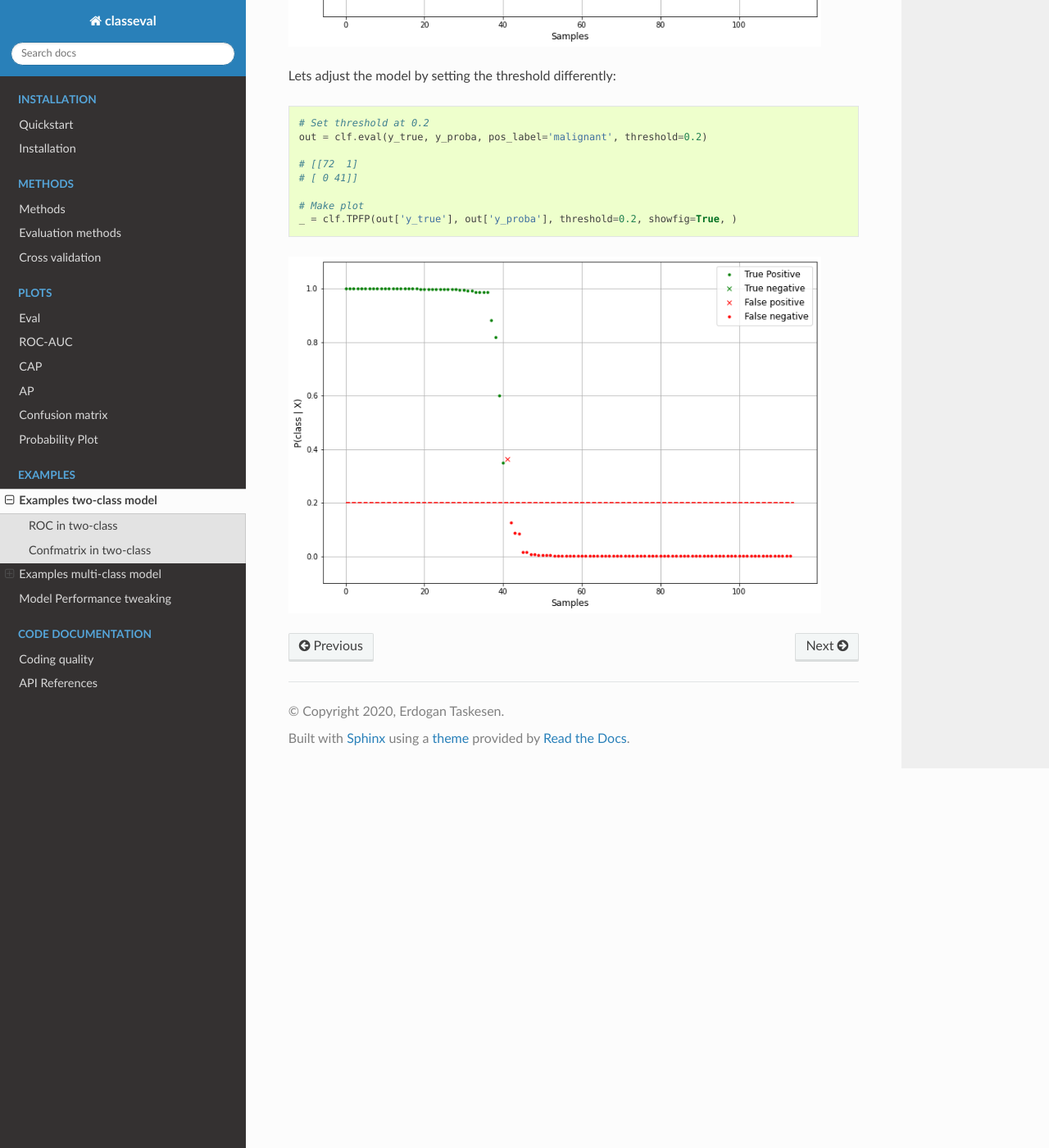
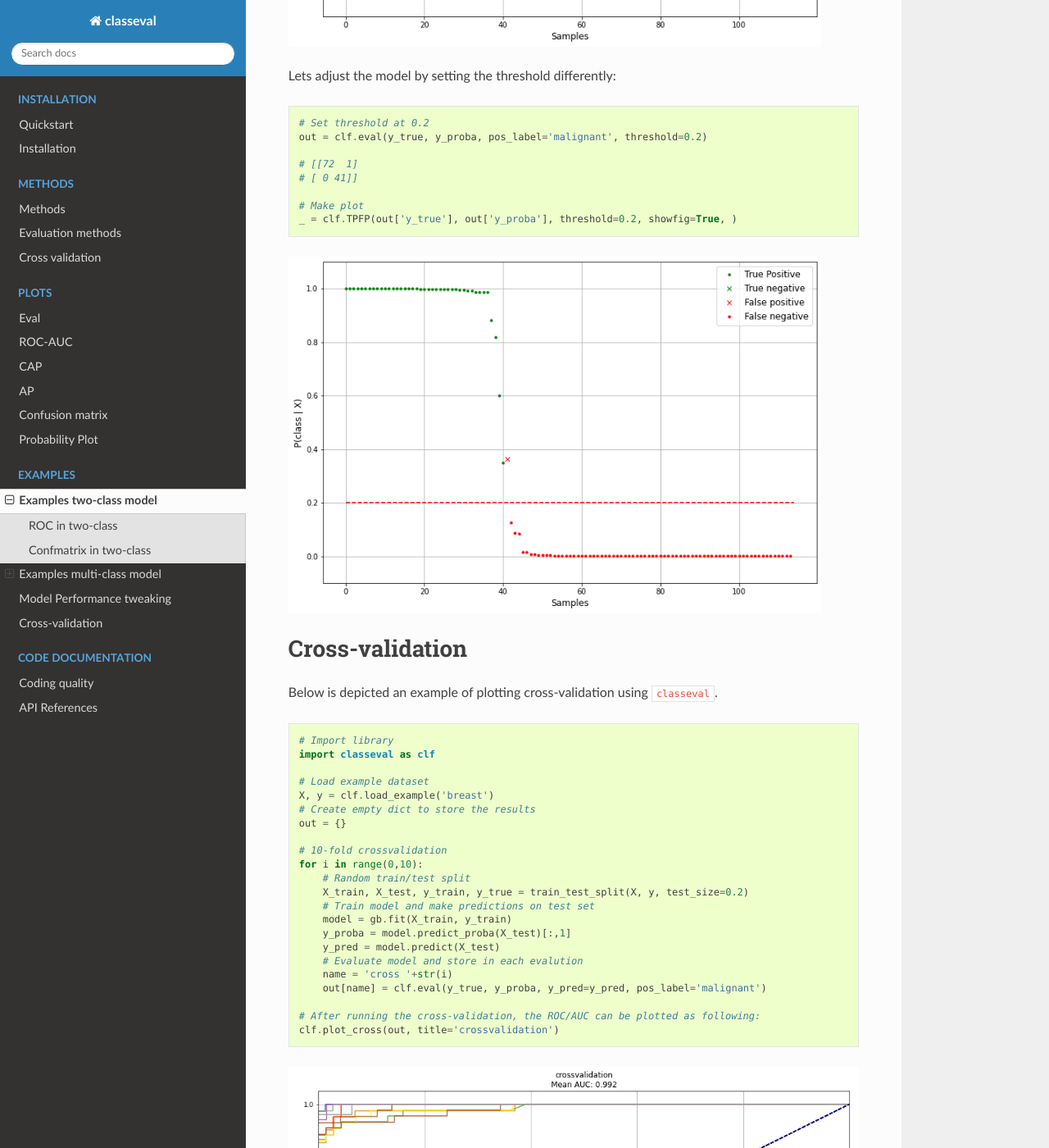
Before and after one commit to erdogant/classeval, a Sphinx documentation site: the page built from docs/source/Examples.rst, in a window 1280 px wide and 1400 px high, scrolled down 7094 px. Shown: the whole window at 82% size. Built offline with Sphinx 7.4.7 and the Read the Docs theme 2.0.0, drawn with Linux system fonts in a browser that asks for light colours.

Commit message:
crossvalidation updates

```diff
--- a/docs/source/Examples.rst
+++ b/docs/source/Examples.rst
@@ -225,7 +225,6 @@ Normalized confusion matrix
 Model Performance tweaking
 '''''''''''''''''''''''''''''
 
-
 It can be desired to tweak the performance of the model and thereby adjust, for example the number of False postives. With ``classeval`` it is easy to determine the most desired model.
 
 Lets start with a simple model.
@@ -280,3 +279,39 @@ Lets adjust the model by setting the threshold differently:
 
 .. figure:: ../figs/multiclass_threshold_02.png
     :scale: 90%
+
+
+Cross-validation
+'''''''''''''''''''''''''''''
+
+Below is depicted an example of plotting cross-validation using ``classeval``.
+
+
+.. code:: python
+
+    # Import library
+    import classeval as clf
+
+    # Load example dataset
+    X, y = clf.load_example('breast')
+    # Create empty dict to store the results
+    out = {}
+
+    # 10-fold crossvalidation
+    for i in range(0,10):
+        # Random train/test split
+        X_train, X_test, y_train, y_true = train_test_split(X, y, test_size=0.2)
+        # Train model and make predictions on test set
+        model = gb.fit(X_train, y_train)
+        y_proba = model.predict_proba(X_test)[:,1]
+        y_pred = model.predict(X_test)
+        # Evaluate model and store in each evalution
+        name = 'cross '+str(i)
+        out[name] = clf.eval(y_true, y_proba, y_pred=y_pred, pos_label='malignant')
+
+    # After running the cross-validation, the ROC/AUC can be plotted as following:
+    clf.plot_cross(out, title='crossvalidation')
+
+.. fig_crossvalidation_evaluation:
+
+.. figure:: ../figs/crossvalidation_evaluation.png
```
Also changed, not shown: docs/source/Methods.rst (+4 -4 lines).
